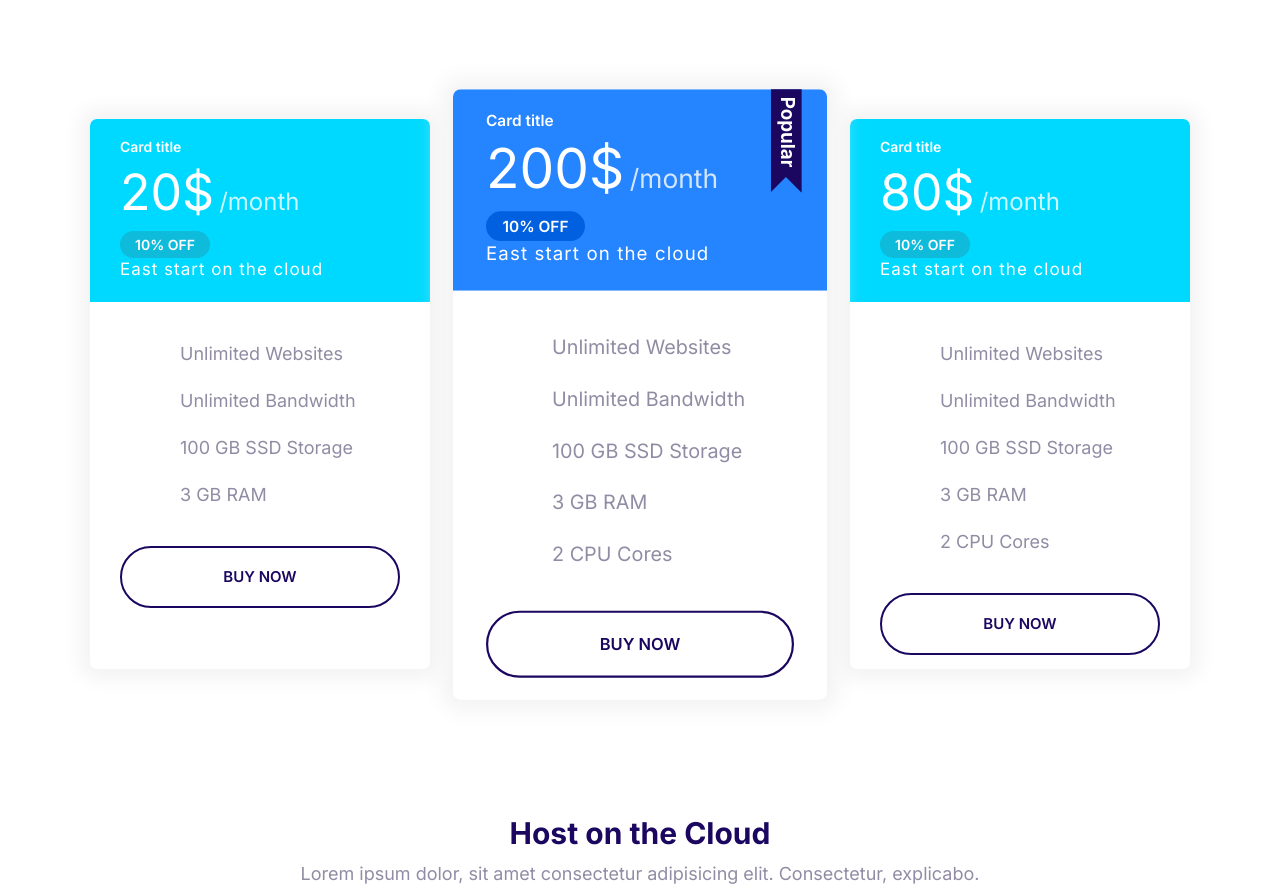
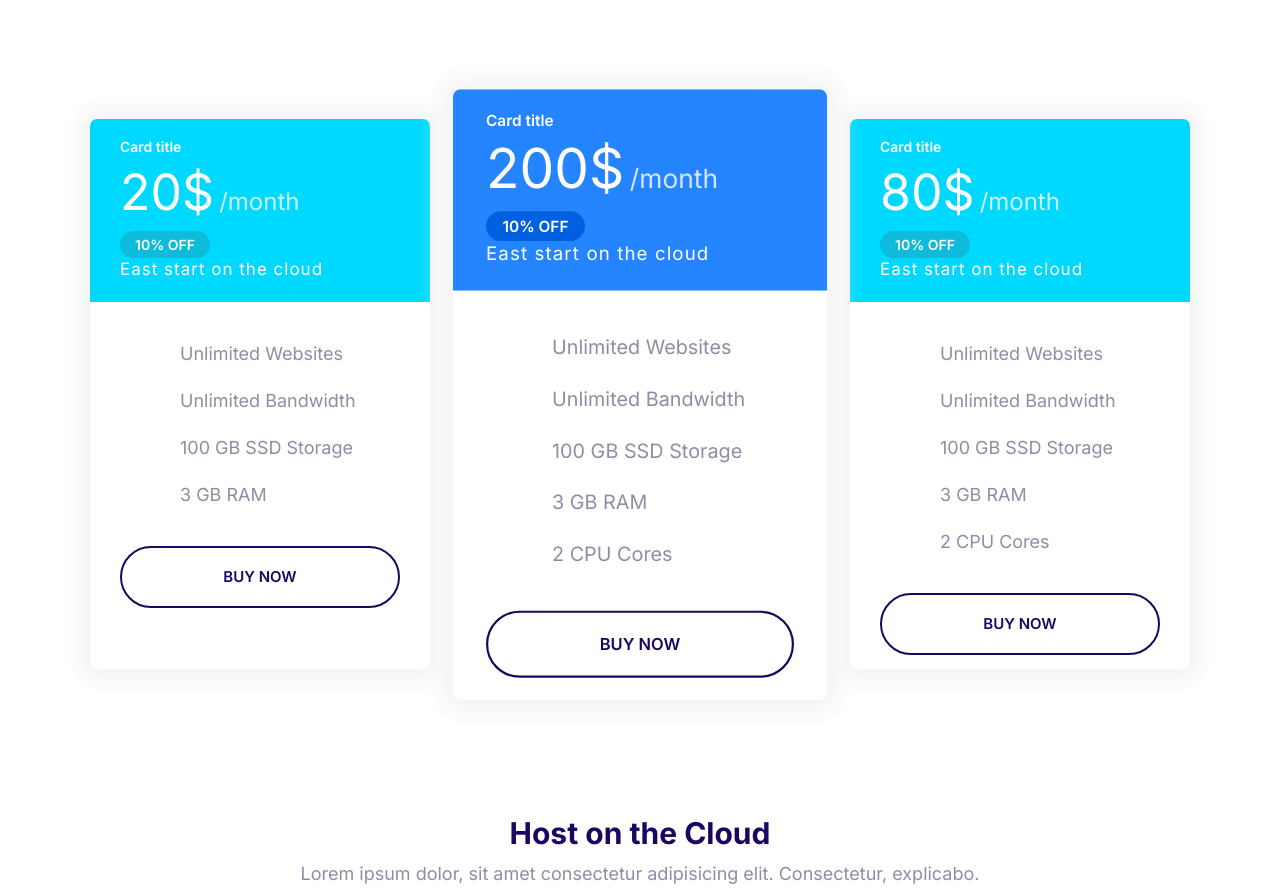
Before and after one commit to hiRafa/MyPortfolio, a website built with Parcel: page index.html in a window 1280 px wide. Shown: the part 1237-2126 px from the top of the page. Built offline with nearby package versions, Linux system fonts and the light colour scheme; files whose address does not match are found by name.

Commit message:
removed svg from css

```diff
--- a/styles.css
+++ b/styles.css
@@ -434,7 +434,7 @@ a {
 }
 
 .plan--popular .card__header::before {
-    content: url(../Projects/icons/popular.svg);
+
     width: 40px;
     display: inline-block;
     position: absolute;
```
